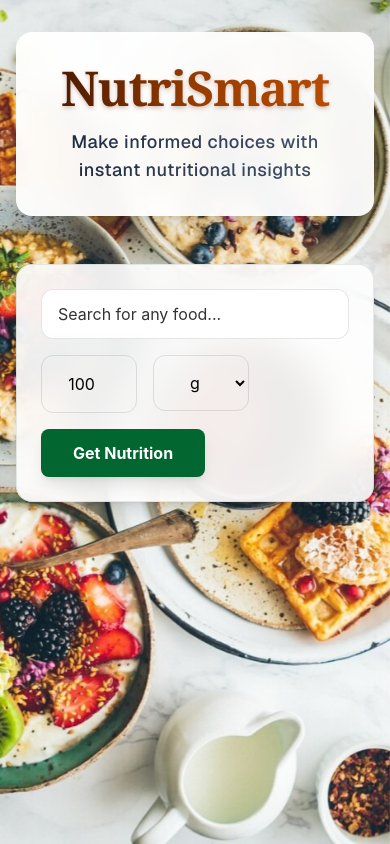
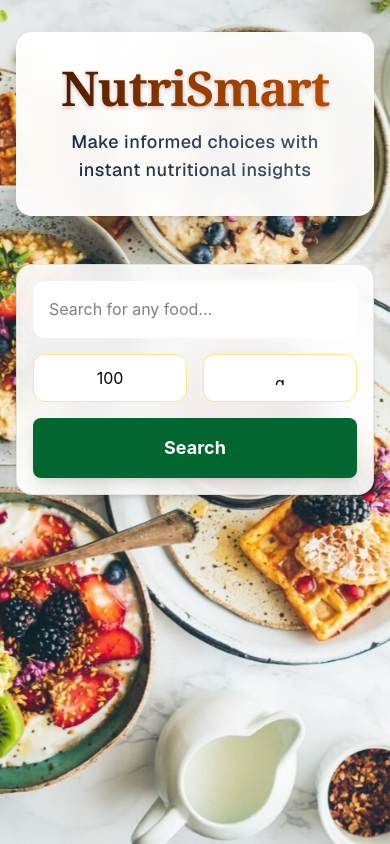
Before and after one commit to AdityaK9812/nutrition-app, a Next.js app: page / in a window 390 px wide. Built offline with nearby package versions, Linux system fonts and the light colour scheme.

Commit message:
Improve mobile UI with better touch targets and responsive layout

```diff
--- a/src/app/globals.css
+++ b/src/app/globals.css
@@ -614,98 +614,82 @@ body {
 }
 
 .search-container {
-  @apply bg-white/90 backdrop-blur-lg;
-  border: 1px solid rgba(11, 74, 11, 0.1);
-  transition: all 0.3s ease;
-  position: relative;
-  z-index: 30;
+  @apply transition-all duration-300;
+  box-shadow: 0 4px 6px -1px rgba(0, 0, 0, 0.1), 0 2px 4px -1px rgba(0, 0, 0, 0.06);
 }
 
 .search-container:focus-within {
-  box-shadow: 0 8px 32px rgba(0, 0, 0, 0.1);
-  transform: translateY(-2px);
+  box-shadow: 0 10px 15px -3px rgba(0, 0, 0, 0.1), 0 4px 6px -2px rgba(0, 0, 0, 0.05);
 }
 
 .input-modern {
-  @apply px-4 py-2 rounded-xl border border-[#0B4A0B]/20 bg-white/90 backdrop-blur-sm
-         focus:border-[#0B4A0B] focus:ring-2 focus:ring-[#0B4A0B]/20
-         placeholder-[#4B3A3A]/60;
-  width: 100%;
-  padding: 0.75rem 1rem;
-  border-radius: 0.75rem;
-  border: 1px solid rgba(0, 0, 0, 0.1);
-  background: rgba(255, 255, 255, 0.9);
-  transition: all 0.3s ease;
-  font-size: 1rem;
-  color: var(--text-primary);
+  @apply px-4 py-3 bg-white dark:bg-slate-800 rounded-xl transition-all duration-300 ease-in-out;
+  -webkit-appearance: none;
+  -moz-appearance: none;
+  appearance: none;
+  font-size: 16px; /* Prevent zoom on mobile */
 }
 
 .input-modern:focus {
-  outline: none;
-  border-color: var(--primary);
-  box-shadow: 0 0 0 3px rgba(6, 182, 212, 0.1);
-}
-
-.input-modern::placeholder {
-  color: var(--text-secondary);
-  opacity: 0.8;
+  @apply outline-none ring-2;
+  transform: translateY(-1px);
 }
 
 .quantity-input, .unit-select {
-  background: transparent;
-  border: 1px solid rgba(0, 0, 0, 0.1);
-  border-radius: 12px;
-  padding: 1rem;
-  font-size: 1rem;
-  color: var(--text-primary);
-  transition: all 0.2s ease;
-  width: 100%;
-  text-align: center;
+  @apply px-4 py-3 bg-white dark:bg-slate-800 rounded-xl border border-amber-200
+         dark:border-amber-900/30 transition-all duration-300 ease-in-out text-center;
+  -webkit-appearance: none;
+  -moz-appearance: none;
+  appearance: none;
+  font-size: 16px; /* Prevent zoom on mobile */
 }
 
-.quantity-input:focus, .unit-select:focus {
-  outline: none;
-  border-color: var(--primary);
-  box-shadow: 0 0 0 3px rgba(6, 182, 212, 0.1);
+.quantity-input::-webkit-inner-spin-button,
+.quantity-input::-webkit-outer-spin-button {
+  -webkit-appearance: none;
+  margin: 0;
+}
+
+.quantity-input[type=number] {
+  -moz-appearance: textfield;
 }
 
 .search-results {
-  @apply bg-white/95 backdrop-blur-lg border border-[#0B4A0B]/10 rounded-xl shadow-lg;
-  background: white;
-  border-radius: 0.75rem;
-  box-shadow: 0 4px 6px -1px rgba(0, 0, 0, 0.1), 0 2px 4px -1px rgba(0, 0, 0, 0.06);
-  position: absolute;
-  top: calc(100% + 0.5rem);
-  left: 0;
-  right: 0;
-  z-index: 35;
+  @apply bg-white dark:bg-slate-800 rounded-xl shadow-lg border border-amber-100
+         dark:border-amber-900/20 divide-y divide-amber-100 dark:divide-amber-900/20
+         max-h-[60vh] overflow-y-auto;
+  overscroll-behavior: contain;
+  -webkit-overflow-scrolling: touch; /* Smooth scrolling on iOS */
 }
 
 .search-result-item {
-  @apply px-4 py-2 cursor-pointer transition-colors duration-150
-         hover:bg-[#F4FFF4];
-  padding: 0.75rem 1rem;
-  cursor: pointer;
-  transition: all 0.2s ease;
-  display: flex;
-  justify-content: space-between;
-  align-items: center;
+  @apply px-4 py-3 cursor-pointer transition-colors duration-200
+         hover:bg-amber-50 dark:hover:bg-amber-900/10
+         active:bg-amber-100 dark:active:bg-amber-900/20;
+  touch-action: manipulation;
 }
 
-.search-result-item:hover {
-  background: rgba(6, 182, 212, 0.05);
-}
+@media (max-width: 640px) {
+  .search-results {
+    max-height: 50vh;
+    position: fixed;
+    left: 1rem;
+    right: 1rem;
+    bottom: auto;
+    top: auto;
+    z-index: 50;
+  }
 
-.search-result-item:last-child {
-  border-bottom: none;
-}
+  .search-result-item {
+    @apply py-4;
+  }
 
-.search-result-item .text-primary {
-  color: var(--primary);
-}
-
-.search-result-item .text-gray-500 {
-  color: var(--text-secondary);
+  .input-modern,
+  .quantity-input,
+  .unit-select {
+    @apply py-4;
+    min-height: 48px; /* Better touch targets */
+  }
 }
 
 .button-modern {
--- a/src/app/page.tsx
+++ b/src/app/page.tsx
@@ -189,16 +189,16 @@ export default function Home() {
 
           {/* Search Section with stronger backdrop */}
           <div className="space-y-8">
-            <form onSubmit={handleSearch} className="search-container p-6 rounded-2xl shadow-lg bg-white/95 dark:bg-slate-800/95 backdrop-blur-lg border border-amber-100 dark:border-amber-900/20">
-              <div className="flex flex-wrap gap-4">
-                <div className="flex-1 min-w-[200px] relative">
+            <form onSubmit={handleSearch} className="search-container p-4 sm:p-6 rounded-2xl shadow-lg bg-white/95 dark:bg-slate-800/95 backdrop-blur-lg border border-amber-100 dark:border-amber-900/20">
+              <div className="flex flex-col sm:flex-row gap-4">
+                <div className="flex-1 min-w-0 relative">
                   <input
                     type="text"
                     value={foodQuery}
                     onChange={handleQueryChange}
                     onBlur={() => setTimeout(() => setShowSuggestions(false), 200)}
                     placeholder="Search for any food..."
-                    className="input-modern w-full rounded-xl border-amber-200 dark:border-amber-900/30 focus:border-amber-500 dark:focus:border-amber-700 focus:ring-amber-500 dark:focus:ring-amber-700"
+                    className="input-modern w-full rounded-xl text-lg sm:text-base border-amber-200 dark:border-amber-900/30 focus:border-amber-500 dark:focus:border-amber-700 focus:ring-amber-500 dark:focus:ring-amber-700"
                     required
                   />
 
@@ -207,11 +207,11 @@ export default function Home() {
                       {suggestions.map((suggestion, index) => (
                         <div
                           key={index}
-                          className="search-result-item hover:bg-slate-100 dark:hover:bg-slate-700"
+                          className="search-result-item p-4 sm:p-3"
                           onClick={() => handleSuggestionClick(suggestion)}
                         >
-                          <span className="font-medium text-primary">{suggestion.name}</span>
-                          <span className="text-sm text-gray-500 dark:text-gray-400">
+                          <span className="font-medium text-primary block sm:inline">{suggestion.name}</span>
+                          <span className="text-sm text-gray-500 dark:text-gray-400 block sm:inline sm:ml-2">
                             (100 {isLiquidFood(suggestion.name) ? 'ml' : 'g'})
                           </span>
                         </div>
@@ -219,21 +219,22 @@ export default function Home() {
                     </div>
                   )}
                 </div>
-                <div className="w-24">
+                <div className="flex gap-4 sm:w-auto">
+                  <div className="flex-1 sm:w-24">
                     <input
                       type="number"
                       value={quantity}
                       onChange={(e) => setQuantity(e.target.value)}
-                    className="quantity-input"
+                      className="quantity-input w-full text-lg sm:text-base h-12 sm:h-10"
                       min="1"
                       required
                     />
                   </div>
-                <div className="w-24">
+                  <div className="flex-1 sm:w-24">
                     <select
                       value={unit}
                       onChange={(e) => setUnit(e.target.value)}
-                    className="unit-select"
+                      className="unit-select w-full text-lg sm:text-base h-12 sm:h-10"
                     >
                       <option value={isLiquidFood(foodQuery) ? 'ml' : 'g'}>
                         {isLiquidFood(foodQuery) ? 'ml' : 'g'}
@@ -241,14 +242,15 @@ export default function Home() {
                       <option value="oz">ounces</option>
                     </select>
                   </div>
+                </div>
                 <button
                   type="submit"
-                className="px-8 py-3 bg-green-800 hover:bg-green-900 text-white font-bold rounded-lg shadow-lg transition-all duration-200 hover:scale-105 focus:ring-4 focus:ring-green-700 focus:ring-opacity-50"
+                  className="w-full sm:w-auto px-8 py-4 sm:py-3 bg-green-800 hover:bg-green-900 text-white font-bold rounded-lg shadow-lg transition-all duration-200 hover:scale-105 focus:ring-4 focus:ring-green-700 focus:ring-opacity-50 text-lg sm:text-base"
                 >
                   {loading ? (
                     <div className="w-6 h-6 border-4 border-white border-t-transparent rounded-full animate-spin mx-auto" />
                   ) : (
-                  'Get Nutrition'
+                    'Search'
                   )}
                 </button>
               </div>
```
Lines whose indentation alone changed are shown as unchanged.
